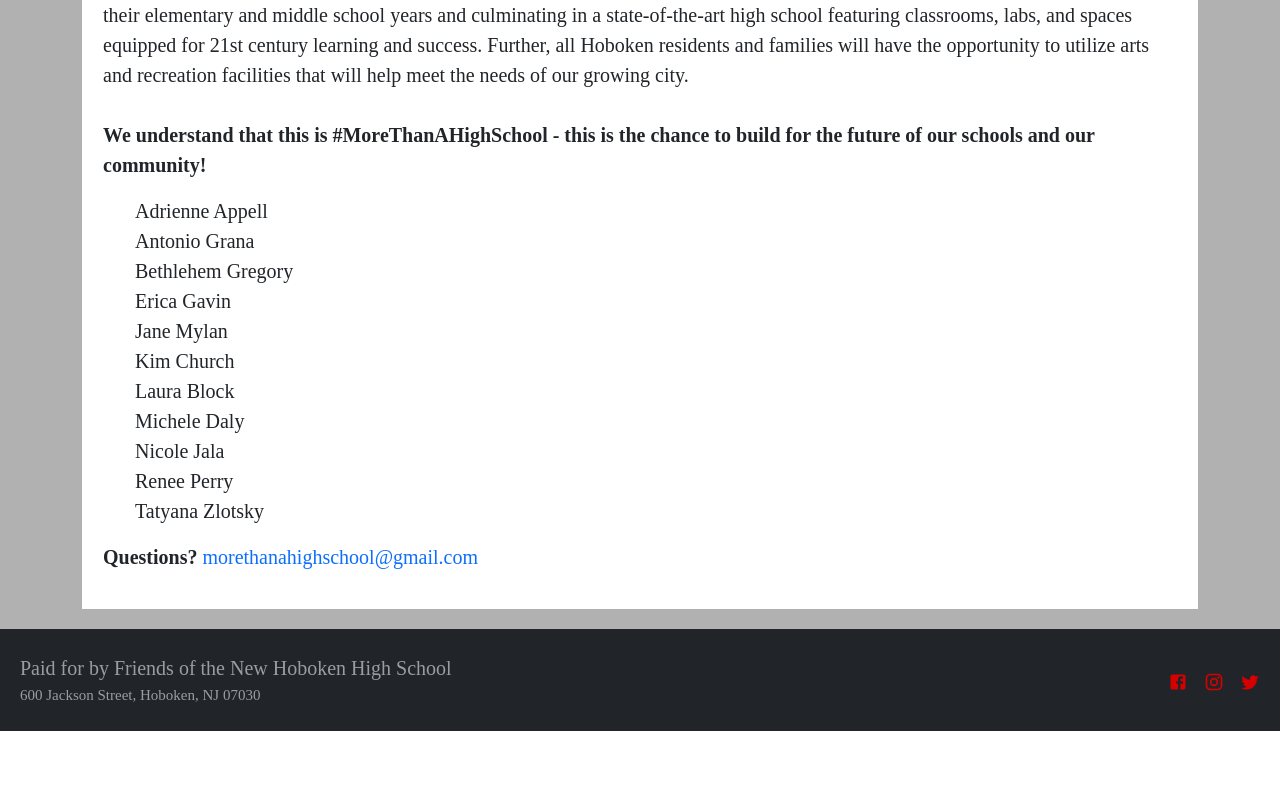
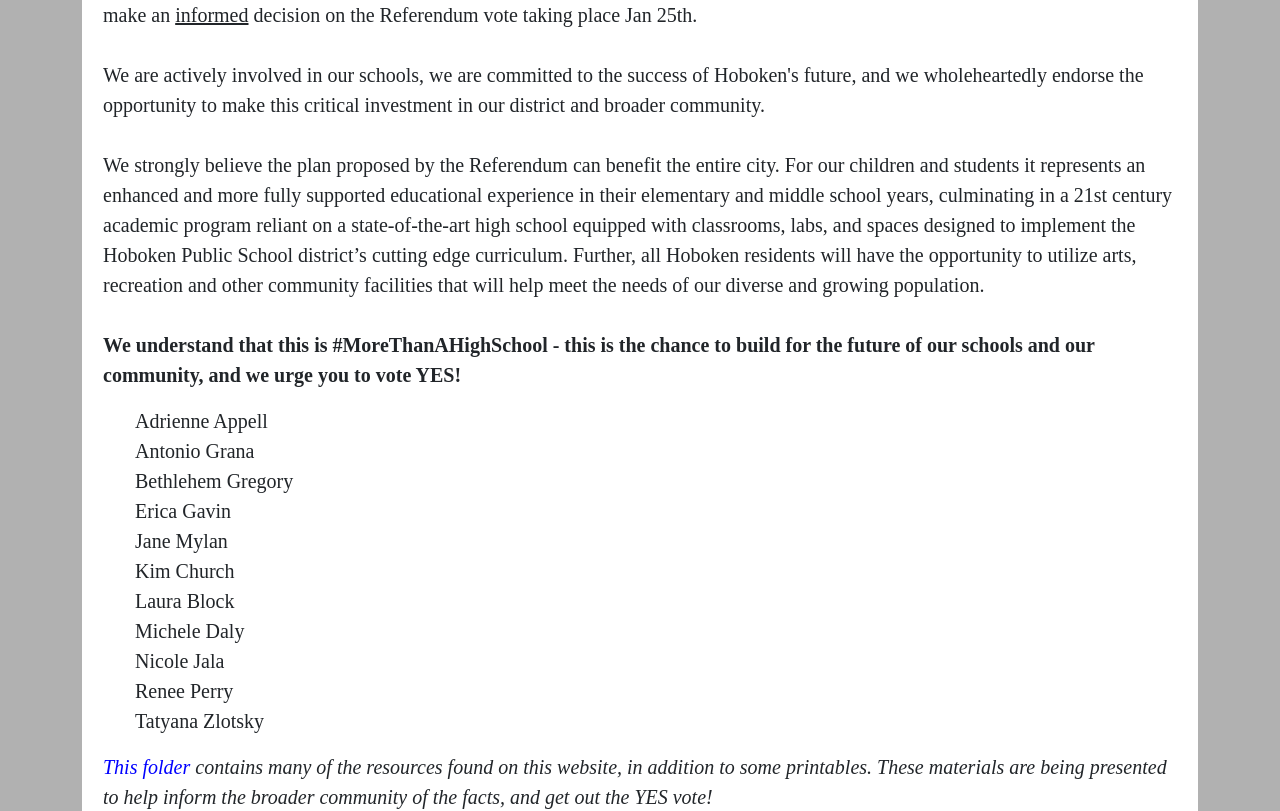
Before and after one commit to elenirotsides/morethanahighschool, a Next.js app: page /contact in a window 1280 px wide. Shown: the part 560-1371 px from the top of the page. Before the commit the page ends 1291 px from the top, so only its background shows below. Built offline with nearby package versions, Linux system fonts and the light colour scheme; a web font is replaced by a local one.

Commit message:
who we are page edits

```diff
--- a/pages/contact.jsx
+++ b/pages/contact.jsx
@@ -3,7 +3,6 @@ import { Container, Row, Col } from 'react-bootstrap';
 const Contact = () => {
     return (
         <Container>
-            {/* <Col> */}
             <Row style={{ paddingTop: '20px', paddingBottom: '20px' }}>
                 <Col>
                     {' '}
@@ -15,22 +14,29 @@ const Contact = () => {
                     </div>
                 </Col>
             </Row>
-            {/* </Col> */}
-            {/* <Col className='m-2'> */}
             <Row style={{ paddingTop: '20px', paddingBottom: '20px' }}>
                 <Col>
                     <div className='contact p-3' style={{ border: ' 5px white solid', backgroundColor: 'white' }}>
                         <p>
-                            We are a group of Hoboken parents and residents who are proud of our schools, invested in and committed to Hoboken's
-                            future, and thrilled about the opportunity to make this major investment in our community. We believe a new High School
-                            can benefit everyone in Hoboken. For our children and students - a public education journey that will be enhanced and more
-                            fully supported beginning in their elementary and middle school years and culminating in a state-of-the-art high school
-                            featuring classrooms, labs, and spaces equipped for 21st century learning and success. Further, all Hoboken residents and
-                            families will have the opportunity to utilize arts and recreation facilities that will help meet the needs of our growing
-                            city. <br /> <br />
+                            The Friends of the New Hoboken High School is a group of Hoboken residents who have engaged in detailed data-seeking
+                            conversations with members of the Hoboken Public School District Board and Administration, in order to gather and prepare
+                            the information presented in this website. Our goal is to ensure voters get access to the details and facts of the plan
+                            they need in order to make an <span style={{ textDecoration: 'underline' }}>informed</span> decision on the Referendum
+                            vote taking place Jan 25th.
+                            <br /> <br />
+                            We are actively involved in our schools, we are committed to the success of Hoboken's future, and we wholeheartedly
+                            endorse the opportunity to make this critical investment in our district and broader community.
+                            <br /> <br />
+                            We strongly believe the plan proposed by the Referendum can benefit the entire city. For our children and students it
+                            represents an enhanced and more fully supported educational experience in their elementary and middle school years,
+                            culminating in a 21st century academic program reliant on a state-of-the-art high school equipped with classrooms, labs,
+                            and spaces designed to implement the Hoboken Public School district’s cutting edge curriculum. Further, all Hoboken
+                            residents will have the opportunity to utilize arts, recreation and other community facilities that will help meet the
+                            needs of our diverse and growing population.
+                            <br /> <br />
                             <span style={{ fontWeight: 'bold' }}>
                                 We understand that this is #MoreThanAHighSchool - this is the chance to build for the future of our schools and our
-                                community!
+                                community, and we urge you to vote YES!
                             </span>
                         </p>
 
@@ -48,16 +54,23 @@ const Contact = () => {
                             <li>Tatyana Zlotsky </li>
                         </ul>
 
+                        <p style={{ fontStyle: 'italic' }}>
+                            <span onClick={() => window.open('http://bit.ly/3KbbGvf', '_blank')} style={{ cursor: 'pointer', color: 'blue' }}>
+                                This folder
+                            </span>{' '}
+                            contains many of the resources found on this website, in addition to some printables. These materials are being presented
+                            to help inform the broader community of the facts, and get out the YES vote!
+                        </p>
+
                         <p>
                             <span style={{ fontWeight: 'bold' }}>Questions?</span>{' '}
-                            <a className='link' href='mailto: morethanahighschool@gmail.com'>
+                            <a className='link' href='mailto: morethanahighschool@gmail.com' style={{ color: 'blue' }}>
                                 morethanahighschool@gmail.com
                             </a>
                         </p>
                     </div>
                 </Col>
             </Row>
-            {/* </Col> */}
         </Container>
     );
 };
--- a/styles/globals.css
+++ b/styles/globals.css
@@ -5,7 +5,6 @@ p {
 }
 
 .link {
-    color: 'blue';
     text-decoration: none !important;
 }
 
```
